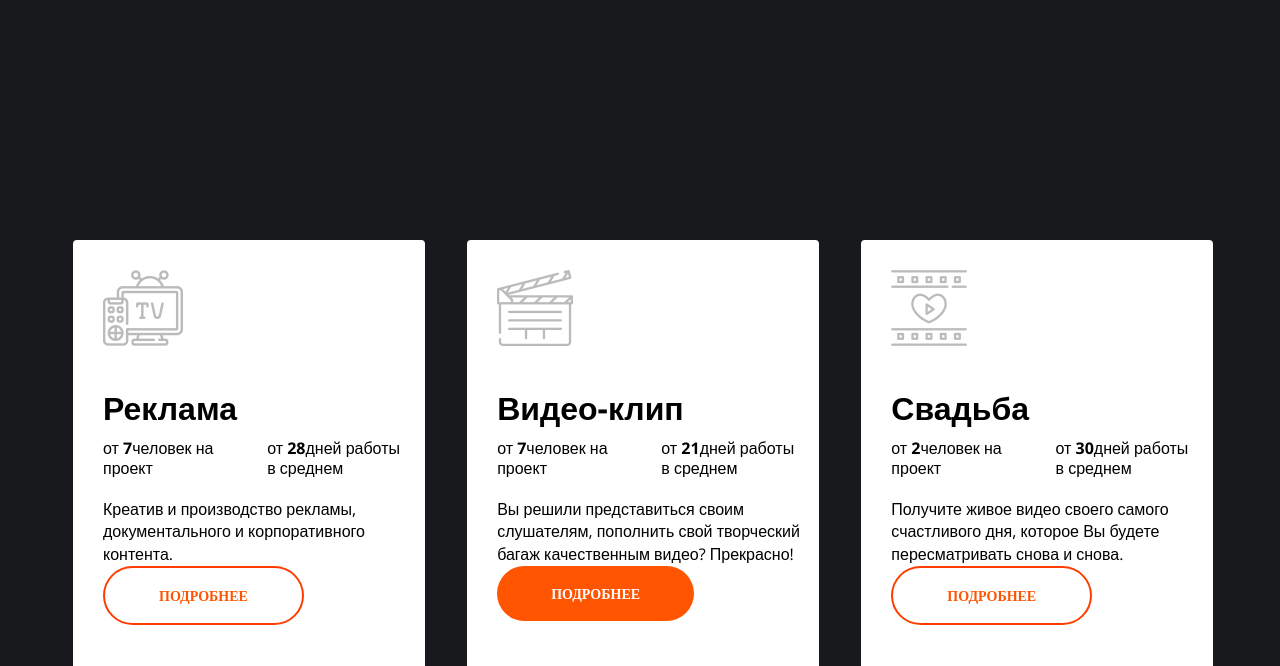
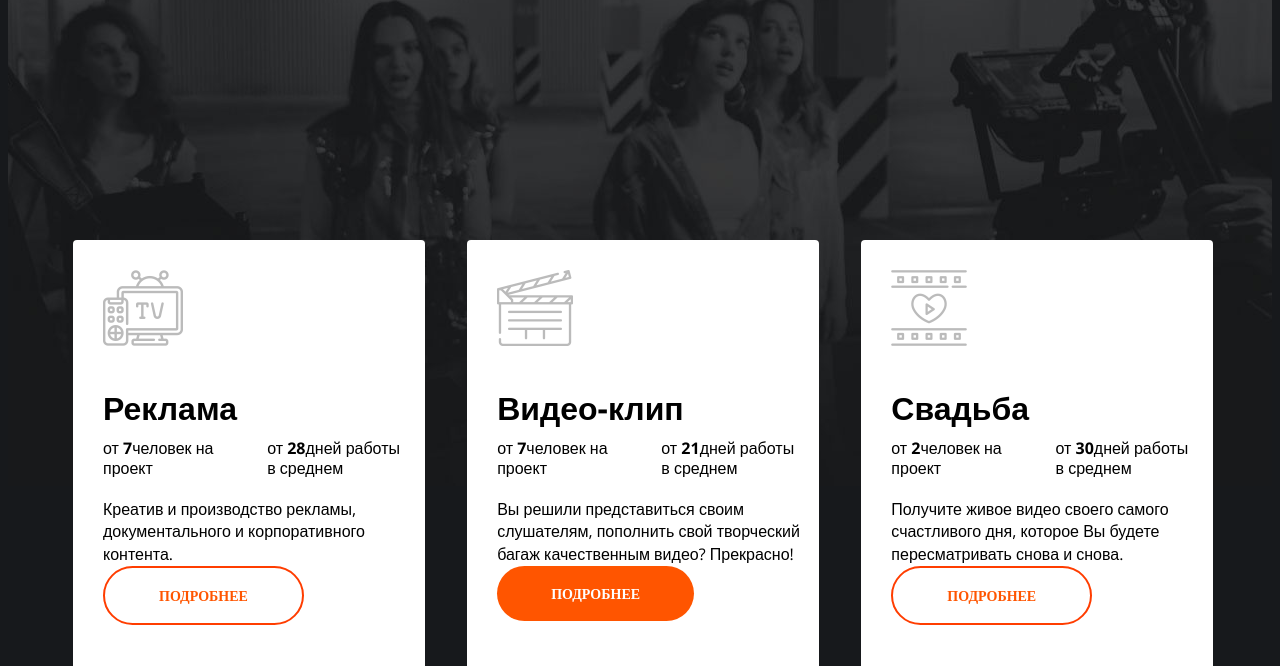
Before and after one commit to Ivan20066/Lesson2, a plain HTML site: page index.html in a window 1280 px wide. Shown: the part 581-1247 px from the top of the page. Drawn offline with nearby package versions, Linux system fonts and the light colour scheme.

Commit message:
поставил задний фон

```diff
--- a/css/main.css
+++ b/css/main.css
@@ -26,6 +26,9 @@ p {
 }
 *{
     box-sizing: border-box;
+}
+.main-pege-wrapper {
+    background: url(../img/hero.jpg) center top no-repeat, url(../img/bottom-pic.jpg) center bottom 300px no-repeat ;
 }
 .container {
     margin: 0 auto;
--- a/index.html
+++ b/index.html
@@ -8,7 +8,7 @@
     <title>Vdeo production</title>
 </head>
 <body>
- <div class="wrapper">
+ <div class="wrapper main-pege-wrapper">
      <section class="hero">
          <div class="container">
          <header class="header">
```
